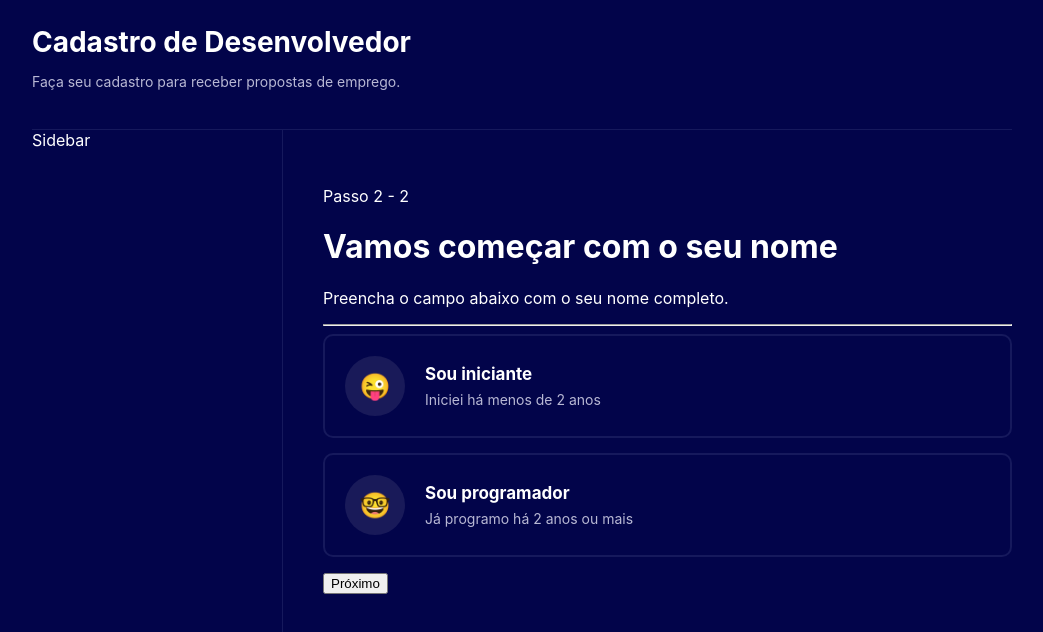
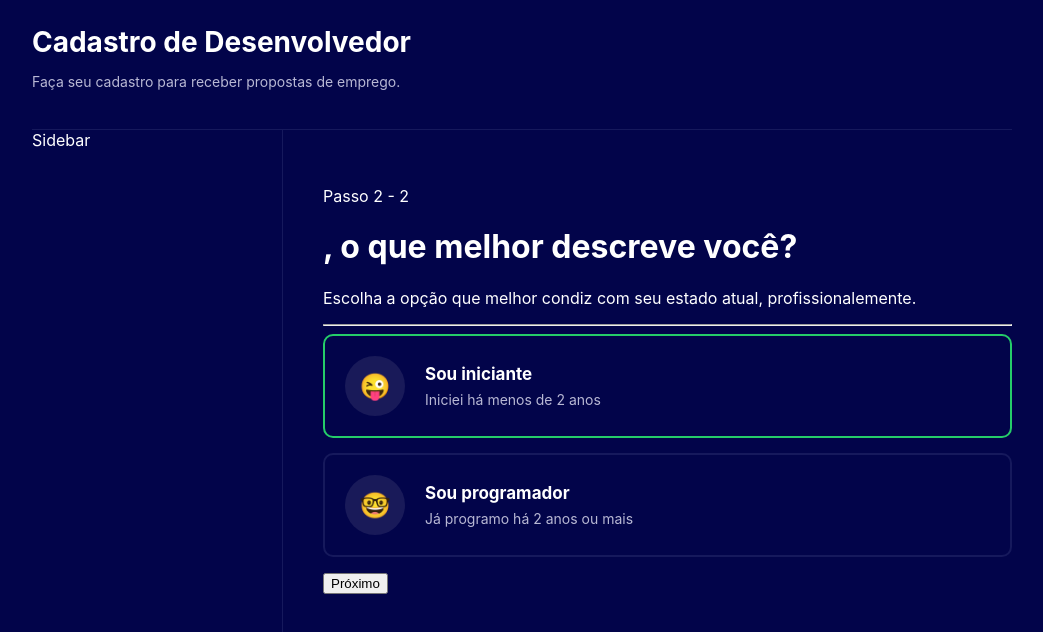
Before and after one commit to JrzenonDev/multi-step-form-react, a React (Create React App) app: page /step2 in a window 1280 px wide. Shown: the top 632 px of the page, without its empty margins (118-1161 px from the left). Built offline with nearby package versions, Linux system fonts and the light colour scheme.

Commit message:
setLevel in component

```diff
--- a/src/components/SelectOption/index.tsx
+++ b/src/components/SelectOption/index.tsx
@@ -4,12 +4,13 @@ type Props = {
   title: String
   description: String
   icon: String
-  selected: Boolean
+  selected: Boolean,
+  onClick: () => void
 }
 
-export const SelectOption = ({title, description, icon, selected}: Props) => {
+export const SelectOption = ({title, description, icon, selected, onClick}: Props) => {
   return (
-    <C.Container selected={selected}>
+    <C.Container onClick={onClick} selected={selected}>
       <C.Icon>{ icon }</C.Icon>
       <C.Info>
         <C.Title>{ title }</C.Title>
--- a/src/pages/FormStep2/index.tsx
+++ b/src/pages/FormStep2/index.tsx
@@ -28,12 +28,19 @@ export const FormStep2 = () => {
     }
   }
 
+  const setLevel = (level: Number) => {
+    dispatch({
+      type: FormActions.setLevel,
+      payload: level
+    })
+  }
+
   return (
     <Theme>
       <C.Container>
         <p>Passo 2 - {state.currentStep}</p>
-        <h1>Vamos começar com o seu nome</h1>
-        <p>Preencha o campo abaixo com o seu nome completo.</p>
+        <h1>{state.name}, o que melhor descreve você?</h1>
+        <p>Escolha a opção que melhor condiz com seu estado atual, profissionalemente.</p>
 
         <hr />
 
@@ -41,12 +48,16 @@ export const FormStep2 = () => {
           title="Sou iniciante"
           description="Iniciei há menos de 2 anos"
           icon="😜"
+          selected={state.level === 0}
+          onClick={() => setLevel(0)}
         />
 
         <SelectOption
           title="Sou programador"
           description="Já programo há 2 anos ou mais"
           icon="🤓"
+          selected={state.level === 1}
+          onClick={() => setLevel(1)}
         />
 
         <button onClick={handleNextStep}>Próximo</button>
```
